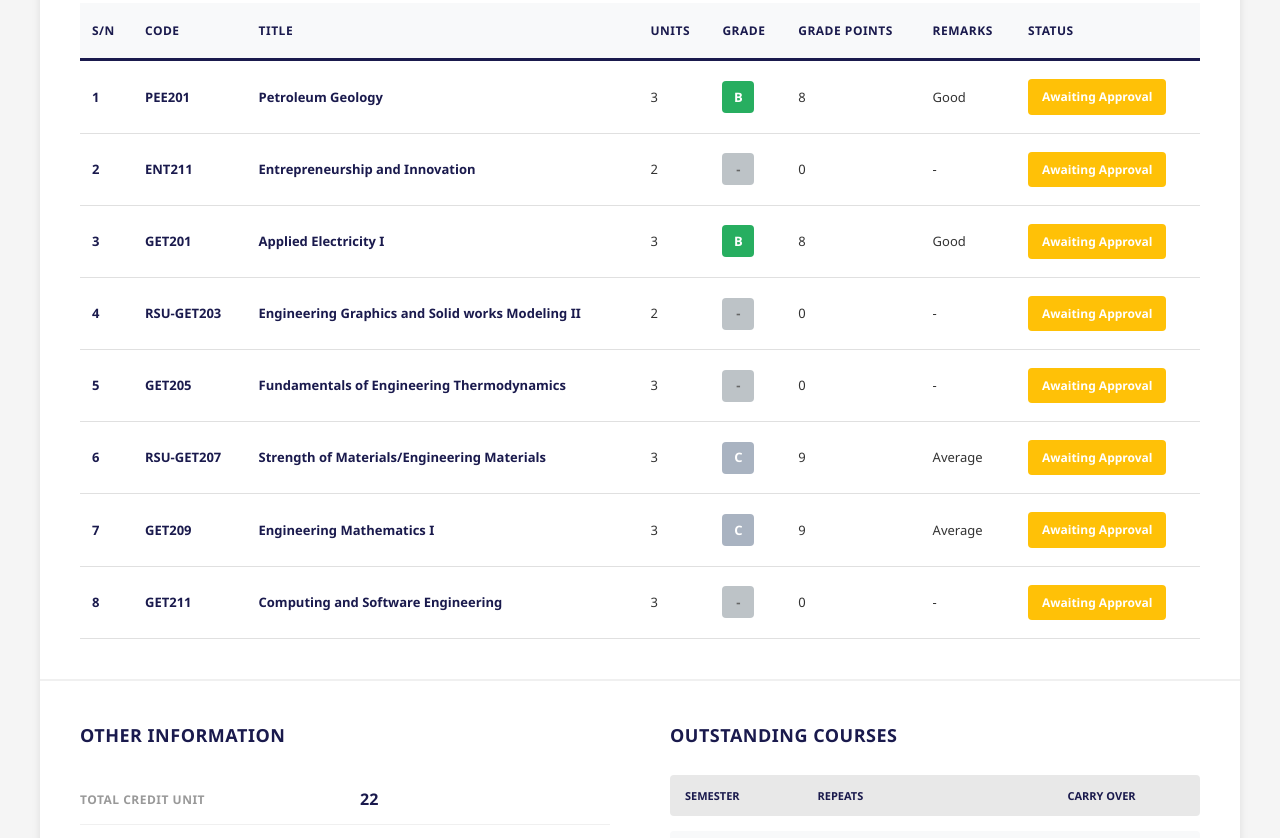
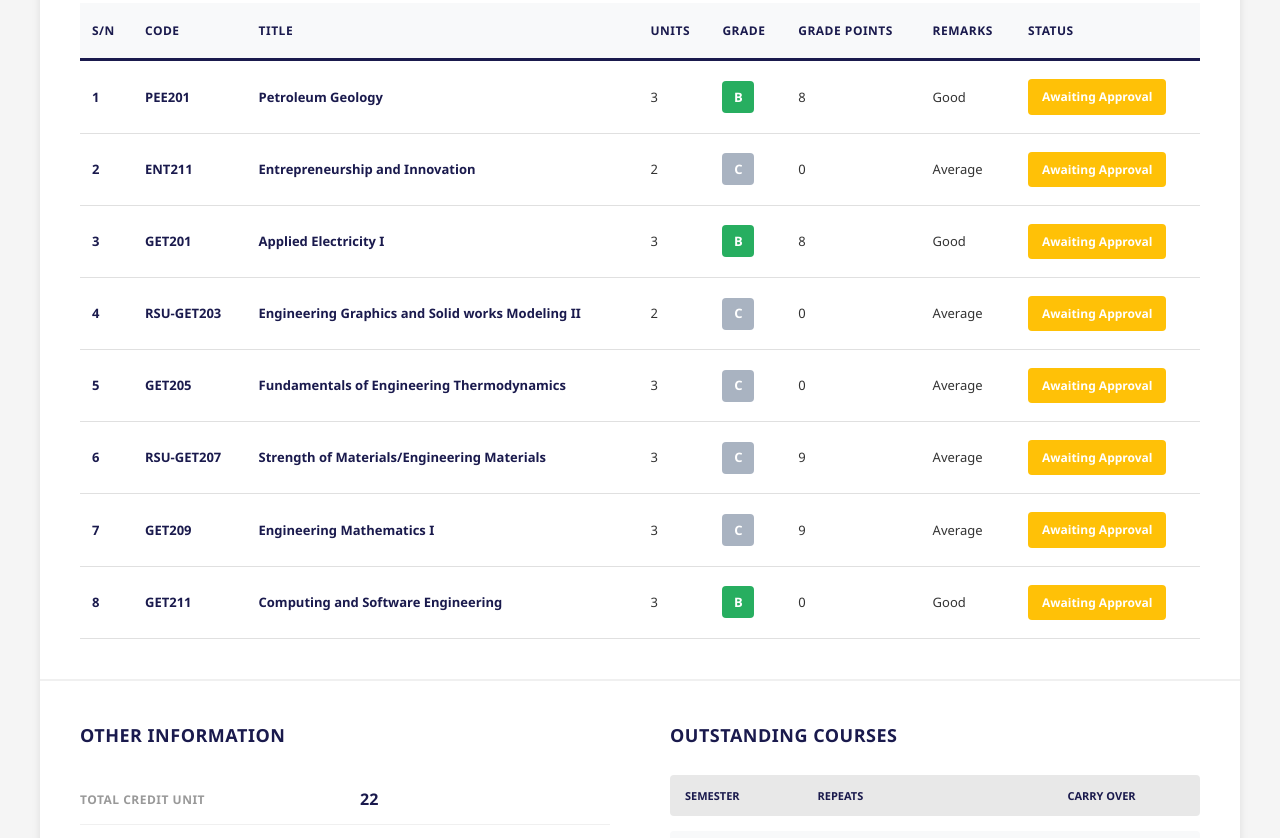
Before and after one commit to DigitalDream-Toni/wani, a website: page index.html in a window 1280 px wide. Shown: the part 547-1385 px from the top of the page. Drawn offline with Linux system fonts and the light colour scheme.

Commit message:
Update grades from pending to actual values

```diff
--- a/index.html
+++ b/index.html
@@ -111,7 +111,7 @@
                         <td>PEE201</td>
                         <td>Petroleum Geology</td>
                         <td>3</td>
-                        <td><span class="grade grade-a">B</span></td>
+                        <td><span class="grade grade-b">B</span></td>
                         <td>8</td>
                         <td>Good</td>
                         <td><span class="status awaiting-approval">Awaiting Approval</span></td>
@@ -121,9 +121,9 @@
                         <td>ENT211</td>
                         <td>Entrepreneurship and Innovation</td>
                         <td>2</td>
-                        <td><span class="grade grade-pending">-</span></td>
+                        <td><span class="grade grade-c">C</span></td>
                         <td>0</td>
-                        <td>-</td>
+                        <td>Average</td>
                         <td><span class="status awaiting-approval">Awaiting Approval</span></td>
                     </tr>
                     <tr>
@@ -141,9 +141,9 @@
                         <td>RSU-GET203</td>
                         <td>Engineering Graphics and Solid works Modeling II</td>
                         <td>2</td>
-                        <td><span class="grade grade-pending">-</span></td>
+                        <td><span class="grade grade-c">C</span></td>
                         <td>0</td>
-                        <td>-</td>
+                        <td>Average</td>
                         <td><span class="status awaiting-approval">Awaiting Approval</span></td>
                     </tr>
                     <tr>
@@ -151,9 +151,9 @@
                         <td>GET205</td>
                         <td>Fundamentals of Engineering Thermodynamics</td>
                         <td>3</td>
-                        <td><span class="grade grade-pending">-</span></td>
+                        <td><span class="grade grade-c">C</span></td>
                         <td>0</td>
-                        <td>-</td>
+                        <td>Average</td>
                         <td><span class="status awaiting-approval">Awaiting Approval</span></td>
                     </tr>
                     <tr>
@@ -181,9 +181,9 @@
                         <td>GET211</td>
                         <td>Computing and Software Engineering</td>
                         <td>3</td>
-                        <td><span class="grade grade-pending">-</span></td>
+                        <td><span class="grade grade-b">B</span></td>
                         <td>0</td>
-                        <td>-</td>
+                        <td>Good</td>
                         <td><span class="status awaiting-approval">Awaiting Approval</span></td>
                     </tr>
                 </tbody>
```
